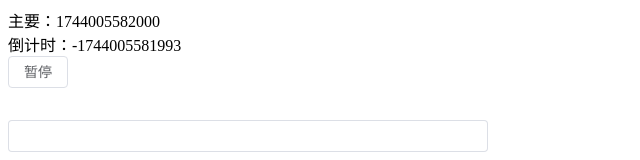
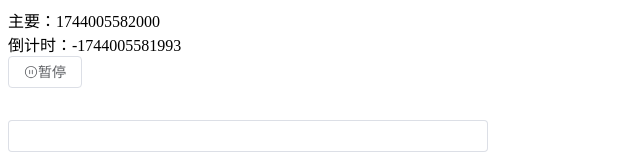
Before and after one commit to huayuprophet/Catime-web, a Vue app: page / in a window 1280 px wide. Shown: the top 160 px of the page, without its empty margins (0-640 px from the left). Built offline with nearby package versions, Linux system fonts and the light colour scheme.

Commit message:
更改暂停按钮样式

```diff
--- a/src/App.vue
+++ b/src/App.vue
@@ -11,9 +11,14 @@
             <span>{{ timer_show }}</span>
         </div>
         <div>
-            <ElButton @click="count_down_button_click">{{ is_pause ? '继续' : '暂停' }}</ElButton>
-
-
+            <ElButton @click="count_down_button_click" :type="is_pause ? 'info' : ''">
+                <ElIcon>
+                    <VideoPlay v-show="is_pause">
+                    </VideoPlay>
+                    <VideoPause v-show="!is_pause"></VideoPause>
+                </ElIcon>
+                {{ is_pause ? '继续' : '暂停' }}
+            </ElButton>
         </div>
         <div style="margin-top: 2rem;">
             <div>
@@ -44,6 +49,7 @@
 import { ElConfigProvider } from 'element-plus';
 import zhCn from 'element-plus/es/locale/lang/zh-cn'
 import { ref, onMounted, provide, computed } from 'vue';
+import { VideoPause, VideoPlay } from '@element-plus/icons-vue';
 // 当前时间
 const now = ref(0)
 // 提供给组件
```
Also changed, not shown: doc/logo.png (added), 1 other file (tests, documents, lock files or other folders).
